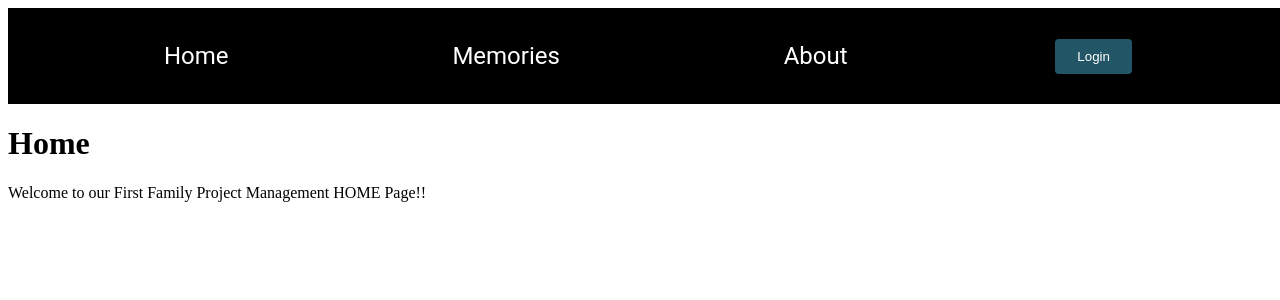
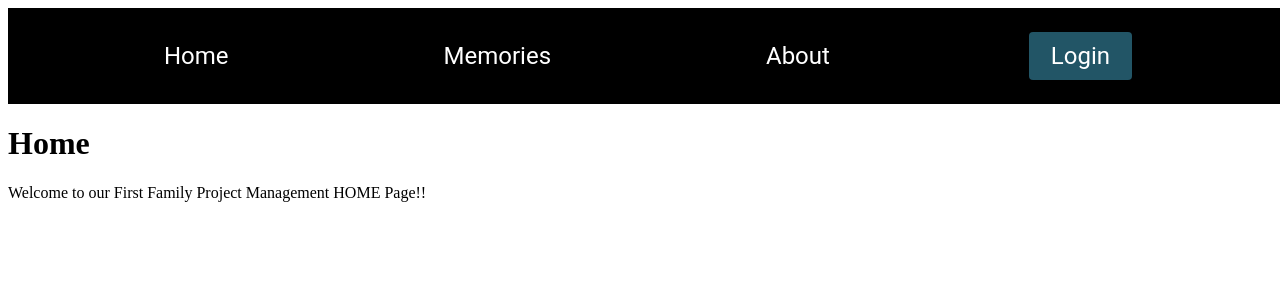
Before and after one commit to krenee411/220-Capstone, a React (Create React App) app in the folder client/: page / in a window 1280 px wide. Shown: the top 300 px of the page. Built offline with nearby package versions, Linux system fonts and the light colour scheme.

Commit message:
created Login Route

```diff
--- a/client/src/App.js
+++ b/client/src/App.js
@@ -1,10 +1,11 @@
 import './App.css';
 // import {createContext} from 'react'
-import { BrowserRouter, Route, Routes} from 'react-router-dom'
+import { Route, Routes} from 'react-router-dom'
 import Landing from './Landing/Landing.js';
 import About from './About/About.js';
 import Memories from './Memories/Memories.js';
 import NavBar from './NavBar/NavBar.js'
+import Login from './AuthForm/Login';
 
 
 function App() {
@@ -22,6 +23,7 @@ function App() {
          <Route element={<About/>} path='/about'></Route>
 
          <Route element={<Memories/>} path='/Memories'></Route>
+         <Route element={<Login/>} path = '/login'></Route>
 
        </Routes>
     </div>
--- a/client/src/NavBar/NavBar.js
+++ b/client/src/NavBar/NavBar.js
@@ -1,4 +1,4 @@
-import { BrowserRouter, Link} from 'react-router-dom'
+import { Link } from 'react-router-dom'
 import {React} from 'react'
 import './NavBar.css'
 
@@ -14,7 +14,7 @@ export default function Navbar(){
 
        <Link className='navLink' to="/about">About</Link>
 
-       <button className='button'>Login</button>
+       <Link className='button' to="/login">Login</Link>
 
 
  </div>
```
